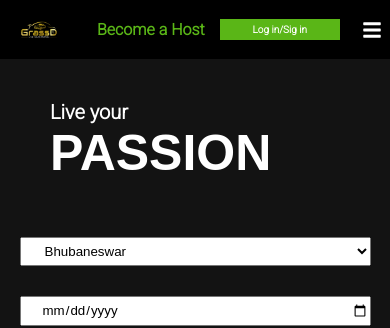
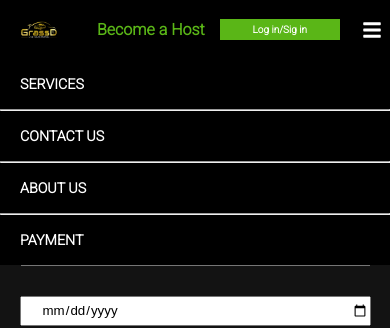
Before and after one commit to dibidesigner/grassd.in, a React (Create React App) app: page / in a window 390 px wide. Both pictures are taken after a click on the icon 372 px from the left and 29 px from the top of the page. Shown: the top 328 px of the page. Built offline with nearby package versions, Linux system fonts and the light colour scheme.

Commit message:
Add address

```diff
--- a/src/Component/Mainimage.jsx
+++ b/src/Component/Mainimage.jsx
@@ -23,6 +23,9 @@ function Mainimage(){
                <div className='buttommainleft'>
                     <select className="searchinput">
                         <option>Bhubaneswar</option>
+                        <option>Cuttack</option>
+                        <option>Khurda</option>
+                        <option>Puri</option>
                     </select>
                     <input type="date" className="searchinput" />
                     <input type="submit" value="Search" className="searchbutton"/>
--- a/src/Component/static/menu.css
+++ b/src/Component/static/menu.css
@@ -1,9 +1,23 @@
-.listmenu{
+
+@media (max-width:600px) {
+  .listmenu{
     height: auto;
     width: 200px;
-    background-color: rgb(241, 18, 18);
+    background-color: rgb(0, 0, 0);
     font-size: 9.5px;
-    visibility: hidden;
-    margin-top: 20vh;
+    visibility: visible;
+    margin-top: 7vh;
 
   }
+  .items{
+    height: 50px;
+    width: 100vw;
+    background-color: black;
+    display: flex;
+    justify-content: flex-start;
+    align-items: center;
+  }
+  hr{
+    width: 100vw;
+  }
+}
```
Also changed, not shown: src/Component/Offer.jsx (line endings or trailing spaces).
